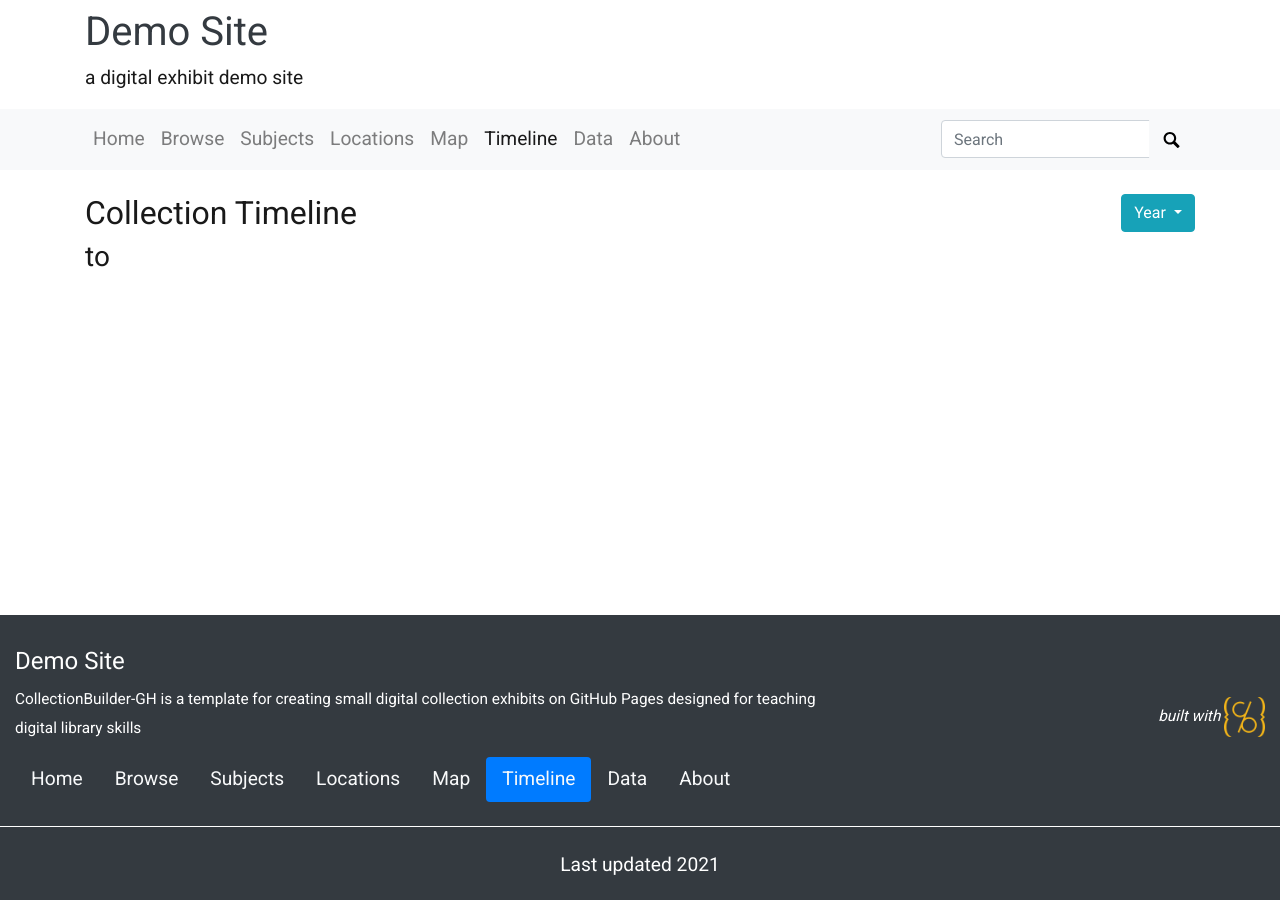
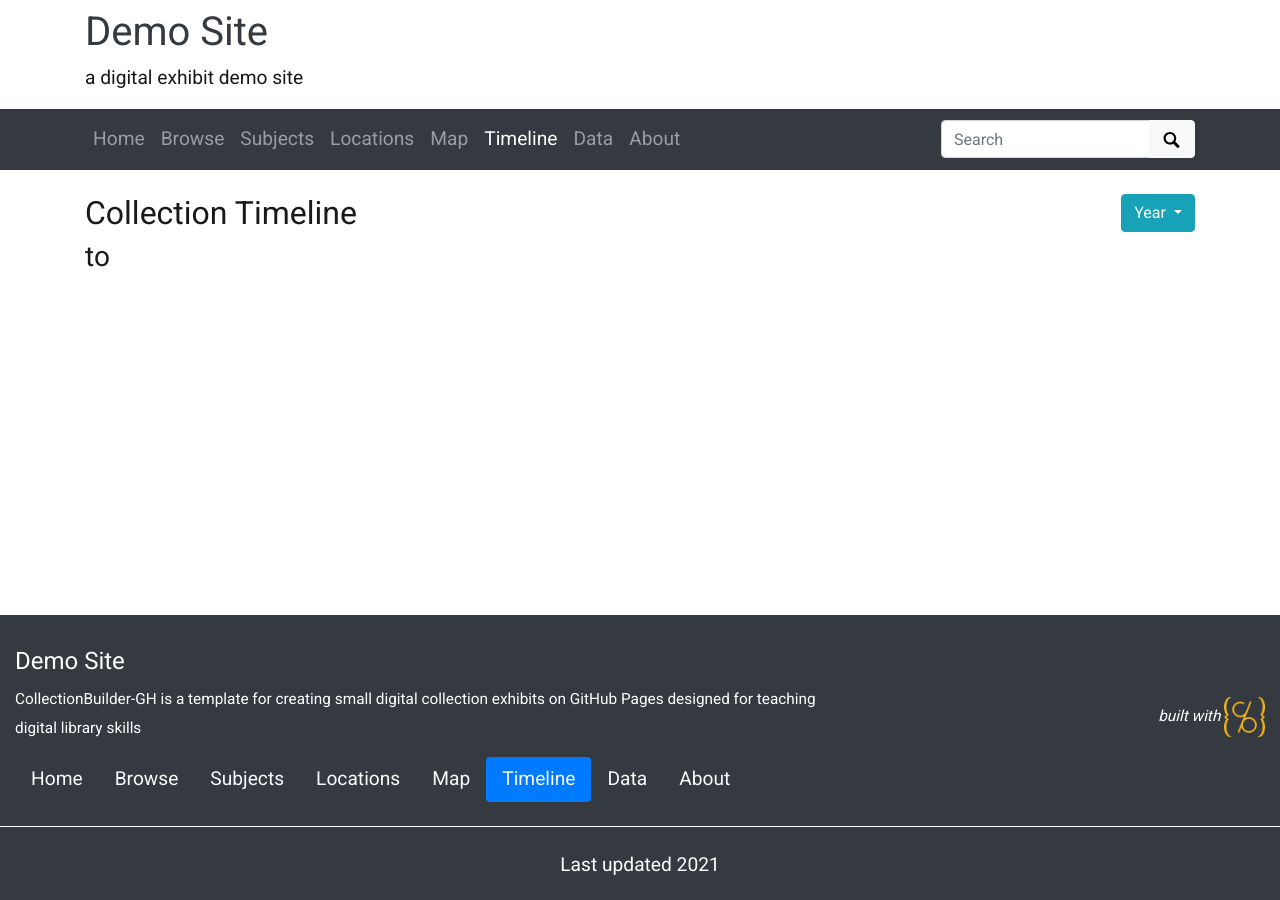
Before and after one commit to owikle/histhea-demo, a Jekyll site: the page built from pages/timeline.md, in a window 1280 px wide. Built offline with Jekyll 4.4.1, drawn with Linux system fonts in a browser that asks for light colours.

Commit message:
change navbar

```diff
--- a/_data/theme.yml
+++ b/_data/theme.yml
@@ -69,10 +69,10 @@
 # NAVBAR COLORS
 # If you'd like to change the color of the nav-bar and links, adjust the below.
 # Choose from "navbar-light" for use with light background colors, or "navbar-dark" for dark background colors
-navbar-color: navbar-light
+navbar-color: navbar-dark
 # navbar background color
 # Choose from bg-primary, bg-secondary, bg-success, bg-danger, bg-warning, bg-info, bg-light, bg-dark, bg-white
-navbar-background: bg-light
+navbar-background: bg-dark
 
 # BOOTSWATCH THEMES
 # You can replace the standard Bootstrap theme with a Bootswatch (https://github.com/thomaspark/bootswatch) option
```
